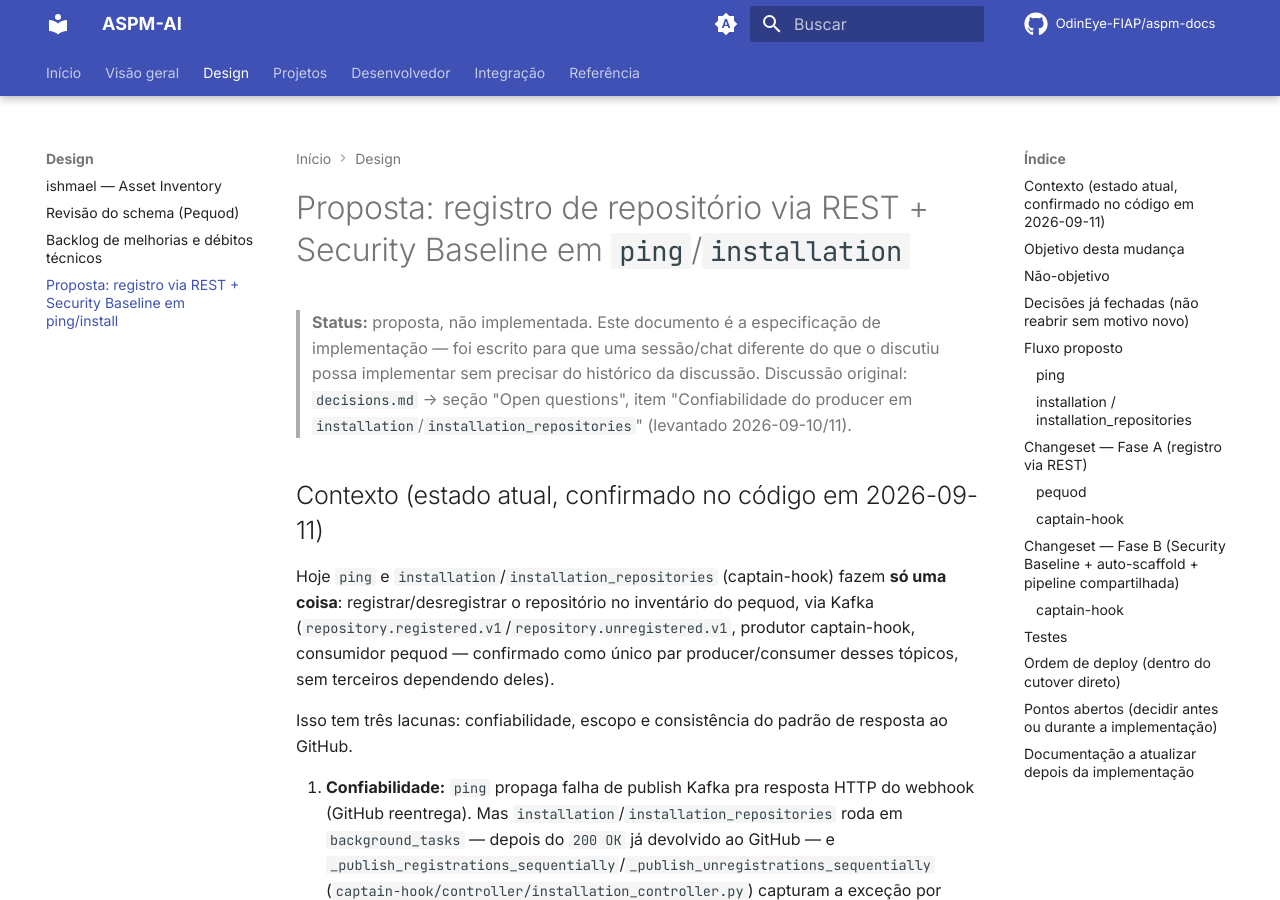
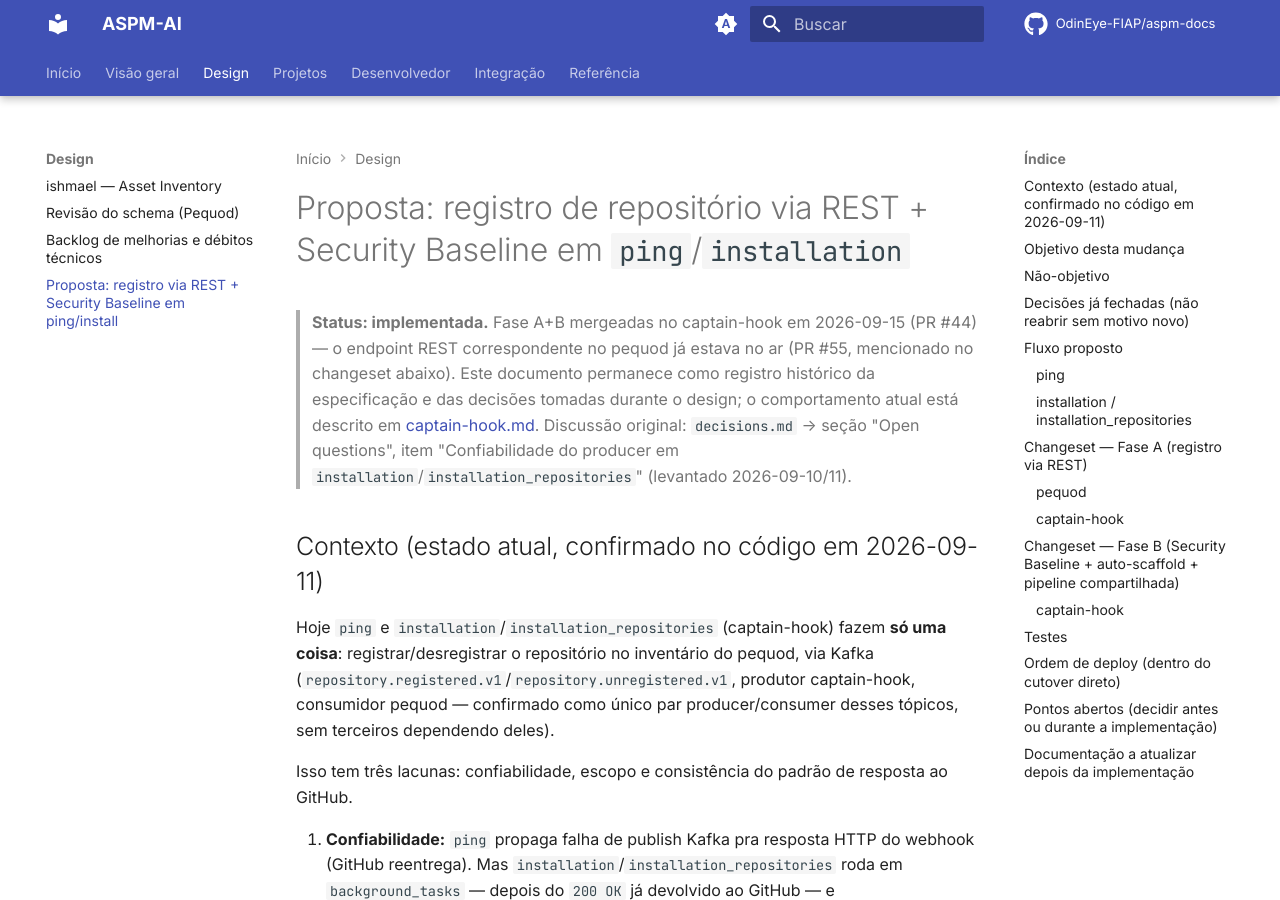
Before and after one commit to OdinEye-FIAP/aspm-docs, an MkDocs documentation site: the page built from docs/design/ping-install-rest-migration.md, in a window 1280 px wide and 900 px high. Built offline with MkDocs 1.6.1 and Material for MkDocs 9.7.7, drawn with Linux system fonts in a browser that asks for light colours; comment, search, counter and statistics services are not loaded; some of the changed text lies outside the part shown.

Commit message:
docs(captain-hook): atualizar ping/installation pra REST + Security Baseline + auto-scaffold
captain-hook.md ainda descrevia o fluxo antigo (só publish Kafka
repository.registered.v1/.unregistered.v1) mesmo depois do PR #44
(mergeado 2026-09-15) ter implementado a proposta de
docs/design/ping-install-rest-migration.md: registro REST sincrono ao
pequod, Security Baseline (scope=branch) e auto-scaffold imediatos em
ping/installation via pipeline compartilhada (onboard_repository), ping
respondendo 200 antes de processar (como installation ja fazia), e loop
de installation paralelizado (installation_max_concurrency).

- Intro: menciona a nova dependencia HTTP sincrona captain-hook->pequod.
- Tabela de eventos: ping/installation atualizados.
- Dois diagramas de sequencia substituidos pelos fluxos reais
  (verificado contra o codigo em main via GitHub API, nao clone local).
- Nota de fonte atualizada com os modulos novos (repository_onboarding.py,
  pequod_client.py, install_baseline_adapter.py, baseline_jobs.py).
- Flowchart de fluxo de dados ganha a chamada REST ao pequod.

Tambem atualiza o status do ping-install-rest-migration.md de "proposta,
nao implementada" pra "implementada", linkando pro captain-hook.md.

Resto do checklist "Documentacao a atualizar" daquele doc (kafka-topics.md,
http-endpoints.md, decisions.md, repos.md) fica para PR separado — anotado
em TODO.md do workspace.

```diff
--- a/docs/design/ping-install-rest-migration.md
+++ b/docs/design/ping-install-rest-migration.md
@@ -1,8 +1,11 @@
 # Proposta: registro de repositório via REST + Security Baseline em `ping`/`installation`
 
-> **Status:** proposta, não implementada. Este documento é a especificação
-> de implementação — foi escrito para que uma sessão/chat diferente do que
-> o discutiu possa implementar sem precisar do histórico da discussão.
+> **Status: implementada.** Fase A+B mergeadas no captain-hook em
+> 2026-09-15 (PR #44) — o endpoint REST correspondente no pequod já
+> estava no ar (PR #55, mencionado no changeset abaixo). Este documento
+> permanece como registro histórico da especificação e das decisões
+> tomadas durante o design; o comportamento atual está descrito em
+> [captain-hook.md](../captain-hook.md#como-ping-e-installation_repositories-são-processados-sequência).
 > Discussão original: `decisions.md` → seção "Open questions", item
 > "Confiabilidade do producer em `installation`/`installation_repositories`"
 > (levantado 2026-09-10/11).
@@ -226,7 +229,7 @@ branch de desregistro, que não publica esse tópico.
 > histórico de auditoria já está impreciso pra repositórios registrados em
 > massa. Não corrigido aqui porque foge do escopo (REST + baseline); vale
 > um radar/fix separado em `decisions.md`.
-
+>
 > **Achado à parte, confirmado em 2026-09-14 — registro "capenga" via
 > self-heal do finding:** o pequod tem uma rede de segurança pra não
 > travar a ingestão de `findings.raw` quando o repo nunca foi registrado:
@@ -409,9 +412,9 @@ Dado que `onboard_repository` já nasce fazendo Fase A (registro) + Fase B (base
 
 ## Documentação a atualizar depois da implementação
 
-- `docs/captain-hook.md`: os dois diagramas sequenciais de `ping`/`installation` (adicionados no PR #19) passam a refletir REST + baseline + auto-scaffold via `onboard_repository` compartilhado + resposta imediata via `background_tasks` + paralelização do loop de `installation`, não mais só Kafka de registro sequencial.
-- `docs/reference/kafka-topics.md`: remove `repository.registered.v1`/`.unregistered.v1` e as DLQs correspondentes.
-- `docs/reference/http-endpoints.md`: adiciona `/internal/repositories/register`/`unregister` no pequod; atualiza a lista de "Side effects" do `POST /webhook` do captain-hook; documenta que `ping` agora também responde antes de processar (como `installation`); documenta que `installation`/`installation_repositories` agora também pode abrir PR de scaffold e processa repositórios em paralelo.
+- `docs/captain-hook.md`: os dois diagramas sequenciais de `ping`/`installation` (adicionados no PR #19) passam a refletir REST + baseline + auto-scaffold via `onboard_repository` compartilhado + resposta imediata via `background_tasks` + paralelização do loop de `installation`. **Feito em 2026-09-16 — ver `docs/captain-hook-ping-install-rest`.**
+- `docs/reference/kafka-topics.md`: remove `repository.registered.v1`/`.unregistered.v1` e as DLQs correspondentes. **Pendente.**
+- `docs/reference/http-endpoints.md`: adiciona `/internal/repositories/register`/`unregister` no pequod; atualiza a lista de "Side effects" do `POST /webhook` do captain-hook; documenta que `ping` agora também responde antes de processar (como `installation`); documenta que `installation`/`installation_repositories` agora também pode abrir PR de scaffold e processa repositórios em paralelo. **Pendente.**
     - **Achado à parte, não relacionado a esta proposta:** esse mesmo arquivo hoje lista `github.events.raw` como side-effect "sempre" publicado pelo `/webhook` — esse tópico não existe no código (já corrigido em `architecture.md`/`kafka-topics.md`/`decisions.md`, mas este arquivo específico ficou de fora daquela correção). Vale um fix separado, pequeno, independente desta proposta.
-- `docs/overview/decisions.md`: nova decisão numerada (ex. §19) documentando a mudança feita (incluindo a paralelização, o fix do `get_ref_sha` e a extração do `onboard_repository`); mover o item de "Open questions" pra "Resolvido"; adicionar radar novo pro achado do audit log `_via_ping` (item 3), pra revisão da necessidade do audit log em si (item 4), pro registro capenga via self-heal (item 6), pro `suspend`/`unsuspend` ignorado (item 7) e pro rate limit reativo (item 8) de "Pontos abertos" acima.
-- `docs/overview/repos.md`: responsabilidades do captain-hook mencionam "publicar registro/baixa via Kafka" — atualizar pra REST; mencionar processamento paralelo de `installation` e o novo `onboard_repository` compartilhado.
+- `docs/overview/decisions.md`: nova decisão numerada (ex. §19) documentando a mudança feita (incluindo a paralelização, o fix do `get_ref_sha` e a extração do `onboard_repository`); mover o item de "Open questions" pra "Resolvido"; adicionar radar novo pro achado do audit log `_via_ping` (item 3), pra revisão da necessidade do audit log em si (item 4), pro registro capenga via self-heal (item 6), pro `suspend`/`unsuspend` ignorado (item 7) e pro rate limit reativo (item 8) de "Pontos abertos" acima. **Pendente.**
+- `docs/overview/repos.md`: responsabilidades do captain-hook mencionam "publicar registro/baixa via Kafka" — atualizar pra REST; mencionar processamento paralelo de `installation` e o novo `onboard_repository` compartilhado. **Pendente.**
```
Also changed, not shown: docs/captain-hook.md (+51 -24 lines).
